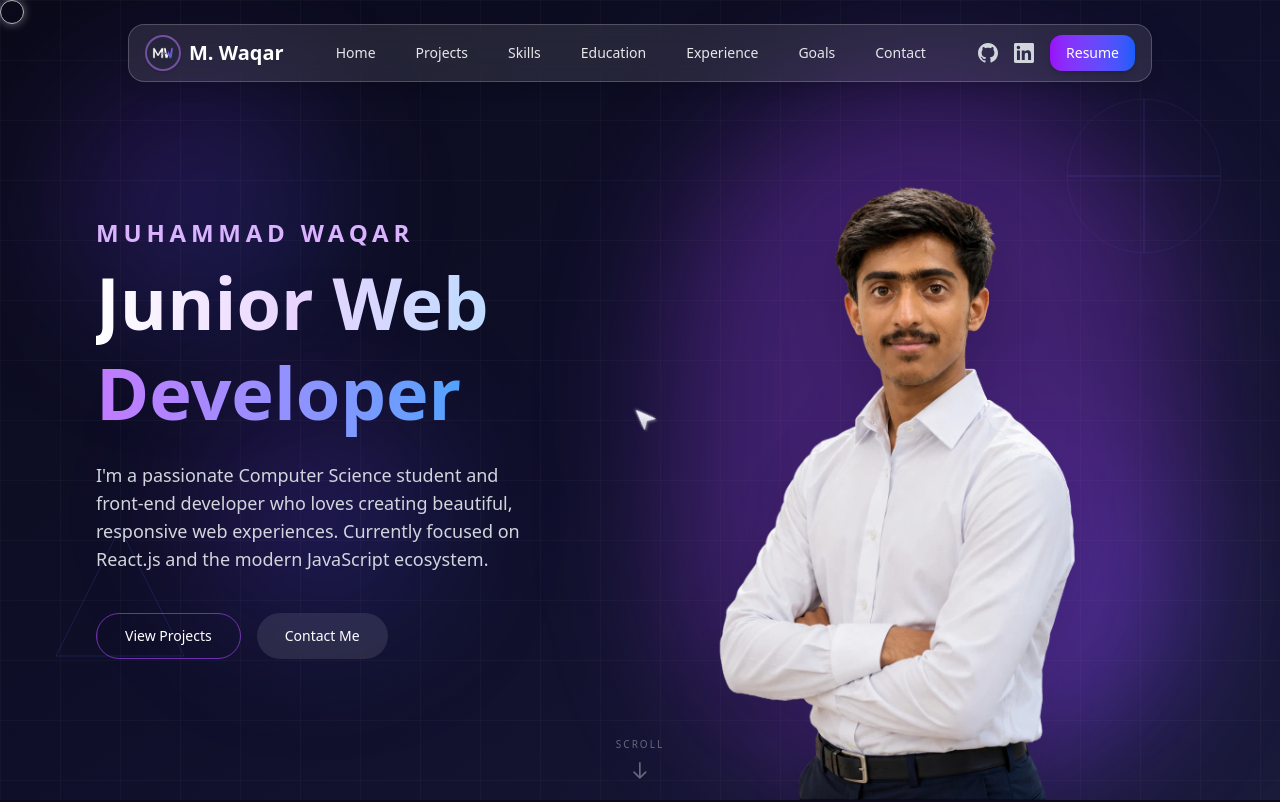
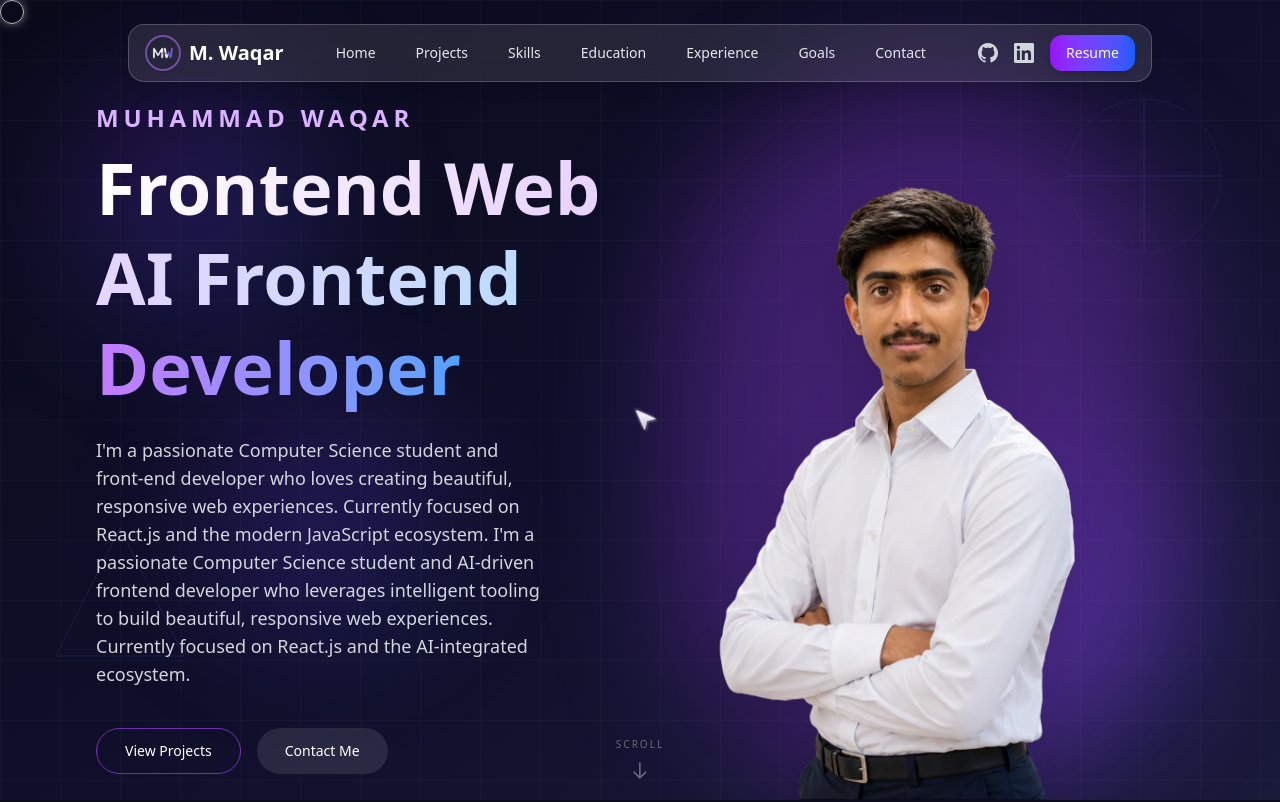
Before and after one commit to MuhammadWaqar7615/Portfolio, a React (Vite) app: page / in a window 1280 px wide. Shown: the top 802 px of the page. Built offline with nearby package versions, Linux system fonts and the light colour scheme.

Commit message:
fix: role changed

```diff
--- a/src/Components/hero/Hero.jsx
+++ b/src/Components/hero/Hero.jsx
@@ -105,7 +105,8 @@ export default function Hero() {
 
                             <motion.h1 className="mt-3 text-3xl sm:text-4xl font-bold leading-tight md:text-5xl lg:text-6xl xl:text-7xl">
                                 <span className="bg-gradient-to-r from-white via-purple-200 to-blue-200 bg-clip-text text-transparent">
-                                    Junior Web
+                                    Frontend Web
+                                    AI Frontend
                                 </span>
                                 <br />
                                 <span className="bg-gradient-to-r from-purple-400 to-blue-400 bg-clip-text text-transparent">
@@ -115,6 +116,7 @@ export default function Hero() {
 
                             <motion.p className="mx-auto mt-4 md:mt-6 max-w-sm sm:max-w-md text-sm sm:text-base md:text-lg text-gray-300 lg:mx-0">
                                 I'm a passionate Computer Science student and front-end developer who loves creating beautiful, responsive web experiences. Currently focused on React.js and the modern JavaScript ecosystem.
+                                I'm a passionate Computer Science student and AI-driven frontend developer who leverages intelligent tooling to build beautiful, responsive web experiences. Currently focused on React.js and the AI-integrated ecosystem.
                             </motion.p>
 
                             <motion.div className="mt-8 md:mt-10 flex flex-col sm:flex-row flex-wrap justify-center gap-3 sm:gap-4 lg:justify-start">
```
